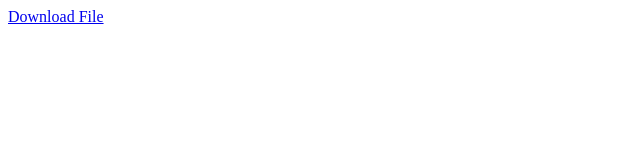
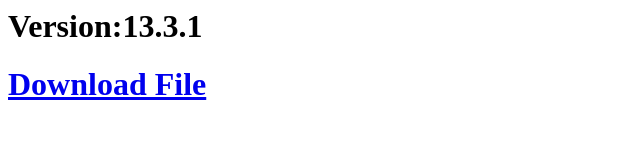
Before and after one commit to jeff611014/hello-world, a plain HTML site: page index.html in a window 1280 px wide. Shown: the whole page, without its empty margins (0-640 px from the left). Drawn offline with Linux system fonts and the light colour scheme.

Commit message:
Update index.html

```diff
--- a/index.html
+++ b/index.html
@@ -1 +1,2 @@
+<h1>Version:13.3.1<h1>
 <a href="mmm.png">Download File</a>
```
